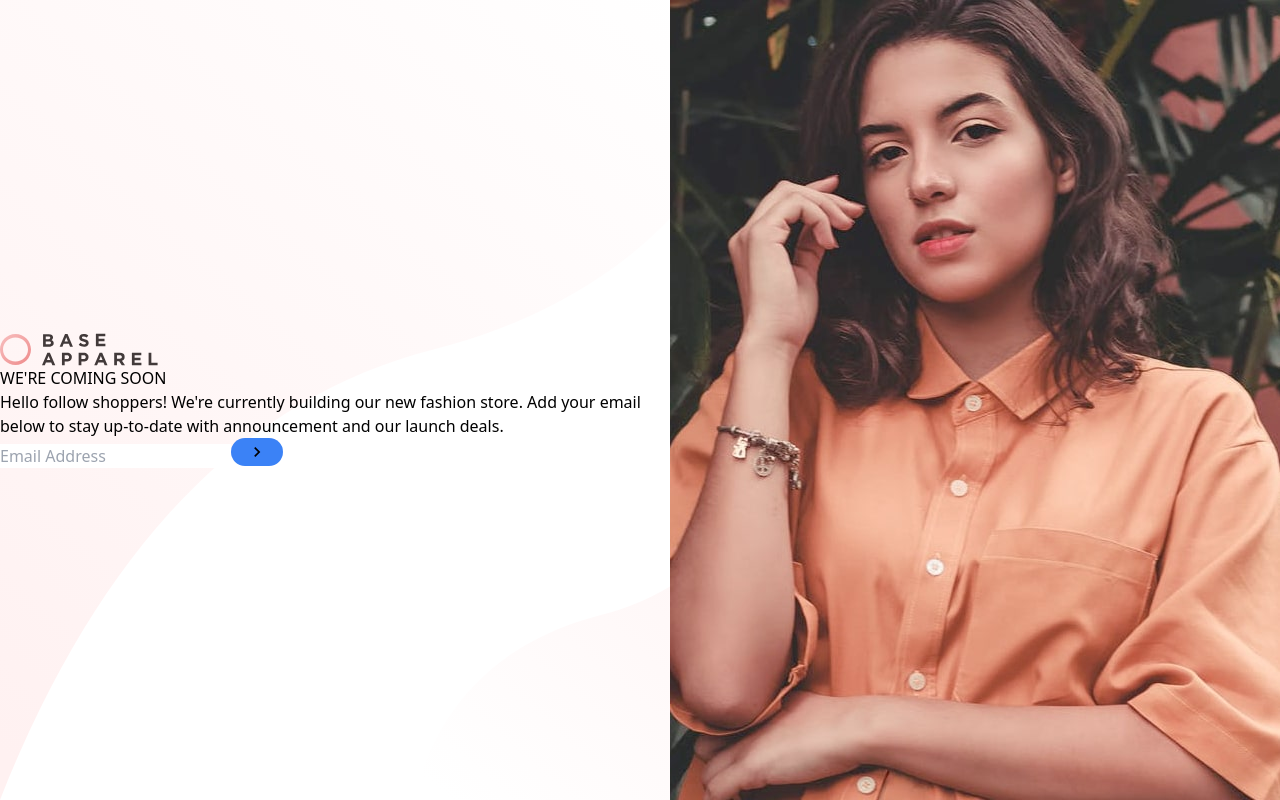
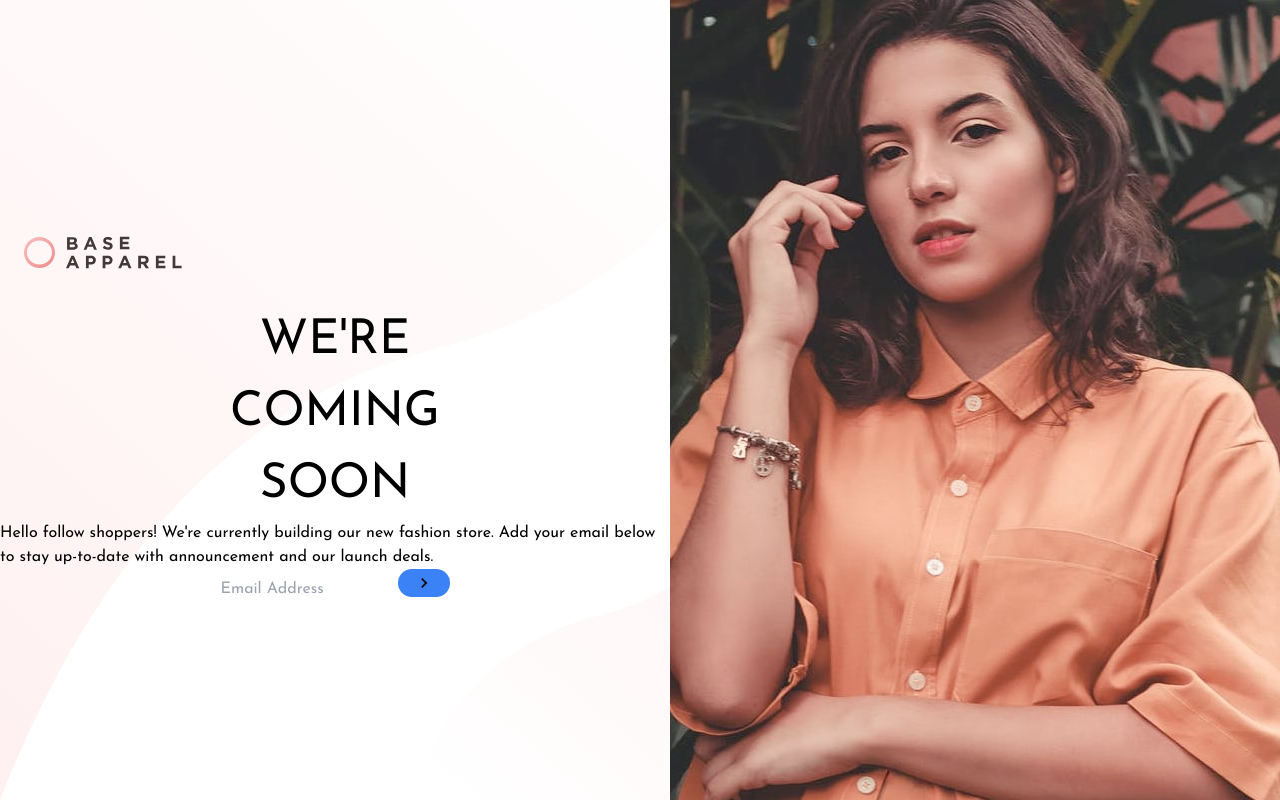
Before and after one commit to elvisowusu/Base-Apparel-Coming-Soon-, a React (Vite) app: page / in a window 1280 px wide. Built offline with nearby package versions, Linux system fonts and the light colour scheme.

Commit message:
imported font

```diff
--- a/src/App.jsx
+++ b/src/App.jsx
@@ -24,15 +24,19 @@ function App() {
 
 
   return (
-    <div className="md:flex justify-center items-center h-[100vh] overflow-hidden bg-[url('./assets/bg-pattern-desktop.svg')] bg-auto">
-      <div className="flex flex-col ">
-        <div>
+    <div className="md:flex justify-center items-center h-[100vh] sm:overflow-hidden bg-[url('./assets/bg-pattern-desktop.svg')] bg-auto">
+      <div className="flex flex-col">
+        <div className="pl-[1.5rem] py-9">
           <img src={logo} alt="" />
         </div>
         {screenWidth <= 768 ? <img src={MobileImage} alt="Mobile View" /> : ""}
 
-        <div>
-          <h1>WE'RE COMING SOON</h1>
+        <div className=" flex flex-col justify-center items-center">
+          <h1 className="flex flex-col text-center text-[3rem] ">
+          <span className="">WE'RE</span>
+          COMING <br />
+          SOON
+          </h1>
           <p>
             Hello follow shoppers! We're currently building our new fashion
             store. Add your email below to stay up-to-date with announcement and
--- a/src/index.css
+++ b/src/index.css
@@ -1,3 +1,9 @@
+@import url('https://fonts.googleapis.com/css2?family=Josefin+Sans&display=swap');
+
 @tailwind base;
 @tailwind components;
 @tailwind utilities;
+
+body{
+    font-family: 'Josefin Sans', sans-serif;
+}
```
